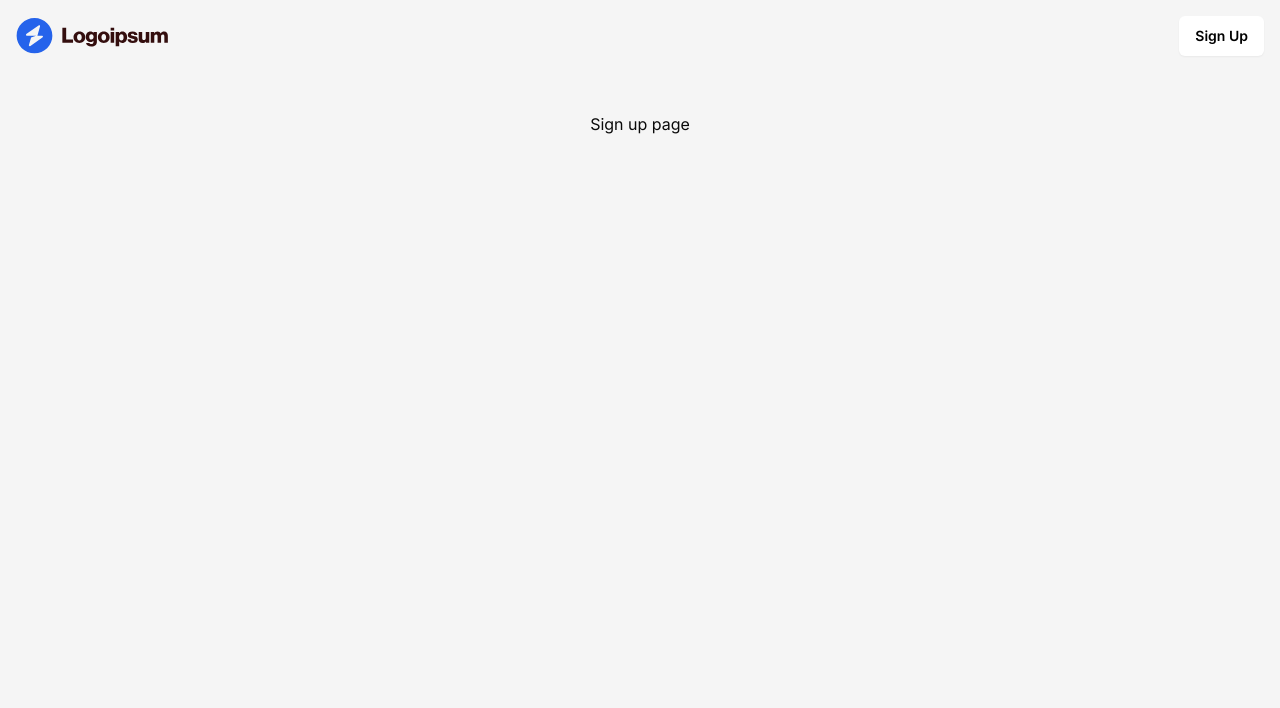
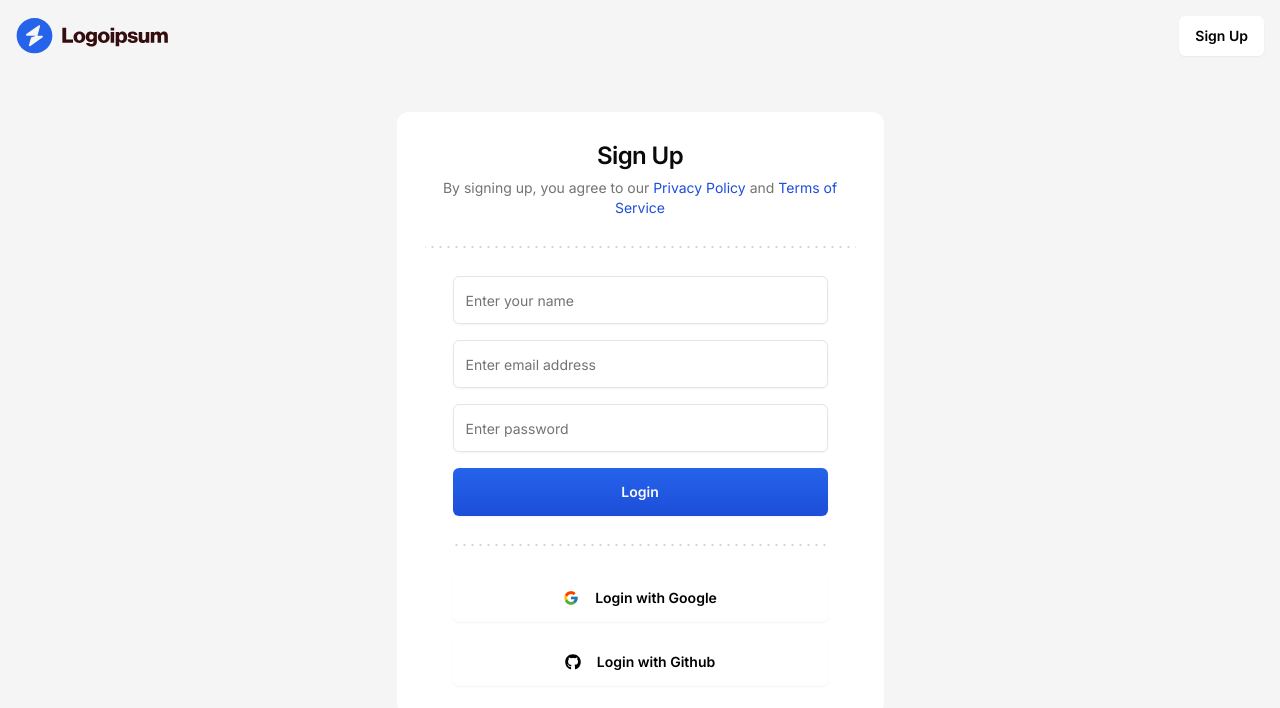
Before and after one commit to common1/jira-clone, a Next.js app: page /sign-up in a window 1280 px wide. Shown: the top 708 px of the page. Built offline with nearby package versions, Linux system fonts and the light colour scheme.

Commit message:
05 Creating auth screens - Part 2

```diff
--- a/package.json
+++ b/package.json
@@ -31,6 +31,7 @@
     "react-day-picker": "^8.10.1",
     "react-dom": "^18",
     "react-hook-form": "^7.54.2",
+    "react-icons": "^5.5.0",
     "recharts": "^2.15.1",
     "sonner": "^2.0.1",
     "tailwind-merge": "^3.0.2",
--- a/src/app/(auth)/sign-in/page.tsx
+++ b/src/app/(auth)/sign-in/page.tsx
@@ -1,3 +1,5 @@
+"use client";
+
 import { SignInCard } from "@/features/auth/components/sign-in-card"
 
 const SignInPage = () => {
--- a/src/app/(auth)/sign-up/page.tsx
+++ b/src/app/(auth)/sign-up/page.tsx
@@ -1,7 +1,9 @@
+"use client";
+
+import { SignUpCard } from "@/features/auth/components/sign-up-card";
+
 const SignUpPage = () => {
-  return (
-    <div>Sign up page</div>
-  )
+  return <SignUpCard />
 }
 
 export default SignUpPage
--- a/src/features/auth/components/sign-in-card.tsx
+++ b/src/features/auth/components/sign-in-card.tsx
@@ -1,23 +1,94 @@
+import { z } from "zod";
+import { FcGoogle } from "react-icons/fc";
+import { FaGithub } from "react-icons/fa";
+import { useForm } from "react-hook-form";
+import { zodResolver } from "@hookform/resolvers/zod";
+
 import { DottedSeparator } from "@/components/dotted-separator";
+import { Button } from "@/components/ui/button";
+import { Card, CardContent, CardHeader, CardTitle } from "@/components/ui/card";
+
+import { Input } from "@/components/ui/input";
 import {
-    Card,
-    CardContent,
-    CardHeader,
-    CardTitle,
-} from "@/components/ui/card";
-import { Separator } from "@/components/ui/separator";
+  Form,
+  FormControl,
+  FormField,
+  FormItem,
+  FormMessage,
+} from "@/components/ui/form";
+
+const formSchema = z.object({
+  email: z.string().email(),
+  password: z.string(),
+});
 
 export const SignInCard = () => {
+  const form = useForm<z.infer<typeof formSchema>>({
+    resolver: zodResolver(formSchema),
+    defaultValues: {
+      email: "",
+      password: "",
+    },
+  });
+
   return (
     <Card className="w-full h-full md:w-[487px] border-none shadow-none">
-        <CardHeader className="flex items-center justify-center text-center - p-7">
-            <CardTitle className="text-2xl">
-                Welcome back!
-            </CardTitle>
-        </CardHeader>
+      <CardHeader className="flex items-center justify-center text-center - p-7">
+        <CardTitle className="text-2xl">Welcome back!</CardTitle>
+      </CardHeader>
+      <div className="px-7">
+        <DottedSeparator />
+        <CardContent className="p-7">
+          <Form {...form}>
+            <form className="space-y-4">
+              <Input
+                required
+                type="email"
+                value={""}
+                onChange={() => {}}
+                placeholder="Enter email address"
+                disabled={false}
+              />
+              <Input
+                required
+                type="password"
+                value={""}
+                onChange={() => {}}
+                placeholder="Enter password"
+                disabled={false}
+                min={8}
+                max={256}
+              />
+              <Button disabled={false} size="lg" className="w-full">
+                Login
+              </Button>
+            </form>
+          </Form>
+        </CardContent>
         <div className="px-7">
-            <DottedSeparator />
+          <DottedSeparator />
         </div>
+        <CardContent className="p-7 flex flex-col gap-y-4">
+          <Button
+            disabled={false}
+            variant="secondary"
+            size="lg"
+            className="w-full"
+          >
+            <FcGoogle className="mr-2 size-5" />
+            Login with Google
+          </Button>
+          <Button
+            disabled={false}
+            variant="secondary"
+            size="lg"
+            className="w-full"
+          >
+            <FaGithub className="mr-2 size-5" />
+            Login with Github
+          </Button>
+        </CardContent>
+      </div>
     </Card>
-  )
-}
+  );
+};
--- /dev/null
+++ b/src/features/auth/components/sign-up-card.tsx
@@ -0,0 +1,96 @@
+import { FcGoogle } from "react-icons/fc";
+import { FaGithub } from "react-icons/fa";
+import Link from "next/link";
+
+import { DottedSeparator } from "@/components/dotted-separator";
+import { Button } from "@/components/ui/button";
+import {
+  Card,
+  CardContent,
+  CardDescription,
+  CardHeader,
+  CardTitle
+} from "@/components/ui/card";
+
+import { Input } from "@/components/ui/input";
+
+export const SignUpCard = () => {
+  return (
+    <Card className="w-full h-full md:w-[487px] border-none shadow-none">
+      <CardHeader className="flex items-center justify-center text-center - p-7">
+        <CardTitle className="text-2xl">
+          Sign Up
+        </CardTitle>
+        <CardDescription>
+          By signing up, you agree to our {" "}
+          <Link href="/privacy">
+            <span className="text-blue-700">Privacy Policy</span>
+          </Link>{" "}
+          and{" "}
+          <Link href="/terms">
+            <span className="text-blue-700">Terms of Service</span>
+          </Link>
+        </CardDescription>
+      </CardHeader>
+      <div className="px-7">
+        <DottedSeparator />
+        <CardContent className="p-7">
+          <form className="space-y-4">
+            <Input
+              required
+              type="text"
+              value={""}
+              onChange={() => {}}
+              placeholder="Enter your name"
+              disabled={false}
+            />
+            <Input
+              required
+              type="email"
+              value={""}
+              onChange={() => {}}
+              placeholder="Enter email address"
+              disabled={false}
+            />
+            <Input
+              required
+              type="password"
+              value={""}
+              onChange={() => {}}
+              placeholder="Enter password"
+              disabled={false}
+              min={8}
+              max={256}
+            />
+            <Button disabled={false} size="lg" className="w-full">
+              Login
+            </Button>
+          </form>
+        </CardContent>
+        <div className="px-7">
+          <DottedSeparator />
+        </div>
+        <CardContent className="p-7 flex flex-col gap-y-4">
+          <Button
+            disabled={false}
+            variant="secondary"
+            size="lg"
+            className="w-full"
+          >
+            <FcGoogle className="mr-2 size-5"/>
+            Login with Google
+          </Button>
+          <Button
+            disabled={false}
+            variant="secondary"
+            size="lg"
+            className="w-full"
+          >
+            <FaGithub className="mr-2 size-5"/>
+            Login with Github
+          </Button>
+        </CardContent>
+      </div>
+    </Card>
+  );
+};
```
Also changed, not shown: 2 other files (tests, documents, lock files or other folders).
